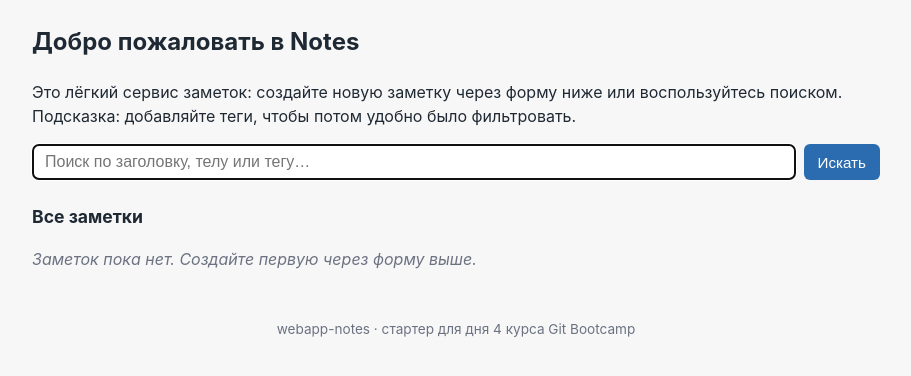
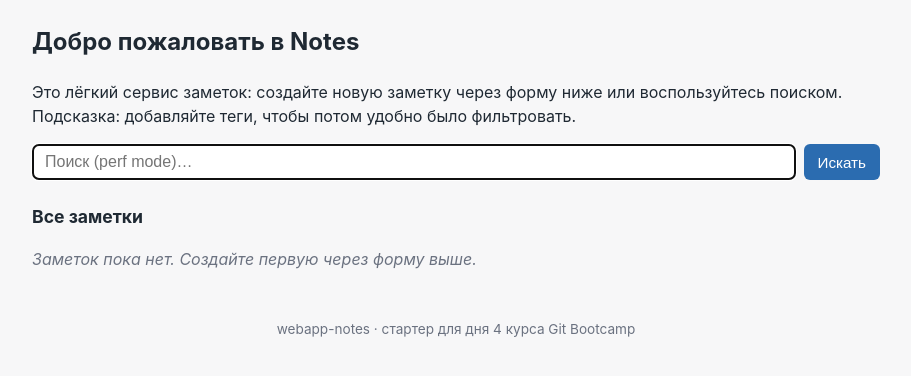
Before and after one commit to AlexanderD27/git-bootcamp-day-4, a Flask app: page / in a window 1280 px wide. Shown: the part 51-427 px from the top of the page, without its empty margins (184-1095 px from the left). Run offline with Flask 3, Linux system fonts and the light colour scheme; data that the repository does not hold is empty.

Commit message:
feat(perf): tune timeouts, pools, workers for perf testing

```diff
--- a/webapp/services.py
+++ b/webapp/services.py
@@ -37,7 +37,7 @@ def search_notes(query: str, limit: int = 25) -> list[SearchHit]:
     if not query_norm:
         return []
 
-    notes = models.list_notes(limit=500)
+    notes = models.list_notes(limit=2000)
     hits: list[SearchHit] = []
     for note in notes:
         title_l = note.title.lower()
--- a/webapp/templates/index.html
+++ b/webapp/templates/index.html
@@ -19,7 +19,7 @@
         type="search"
         name="q"
         value="{{ query }}"
-        placeholder="Поиск по заголовку, телу или тегу…"
+        placeholder="Поиск (perf mode)…"
         class="search__input"
       >
       <button type="submit" class="search__submit">Искать</button>
@@ -27,7 +27,7 @@
 
     {% if query %}
       <p class="search__summary">
-        Найдено заметок по запросу «{{ query }}»: <b>{{ hits|length }}</b>.
+        Perf-режим. Найдено: <b>{{ hits|length }}</b> (лимит 200).
       </p>
     {% endif %}
   </section>
```
